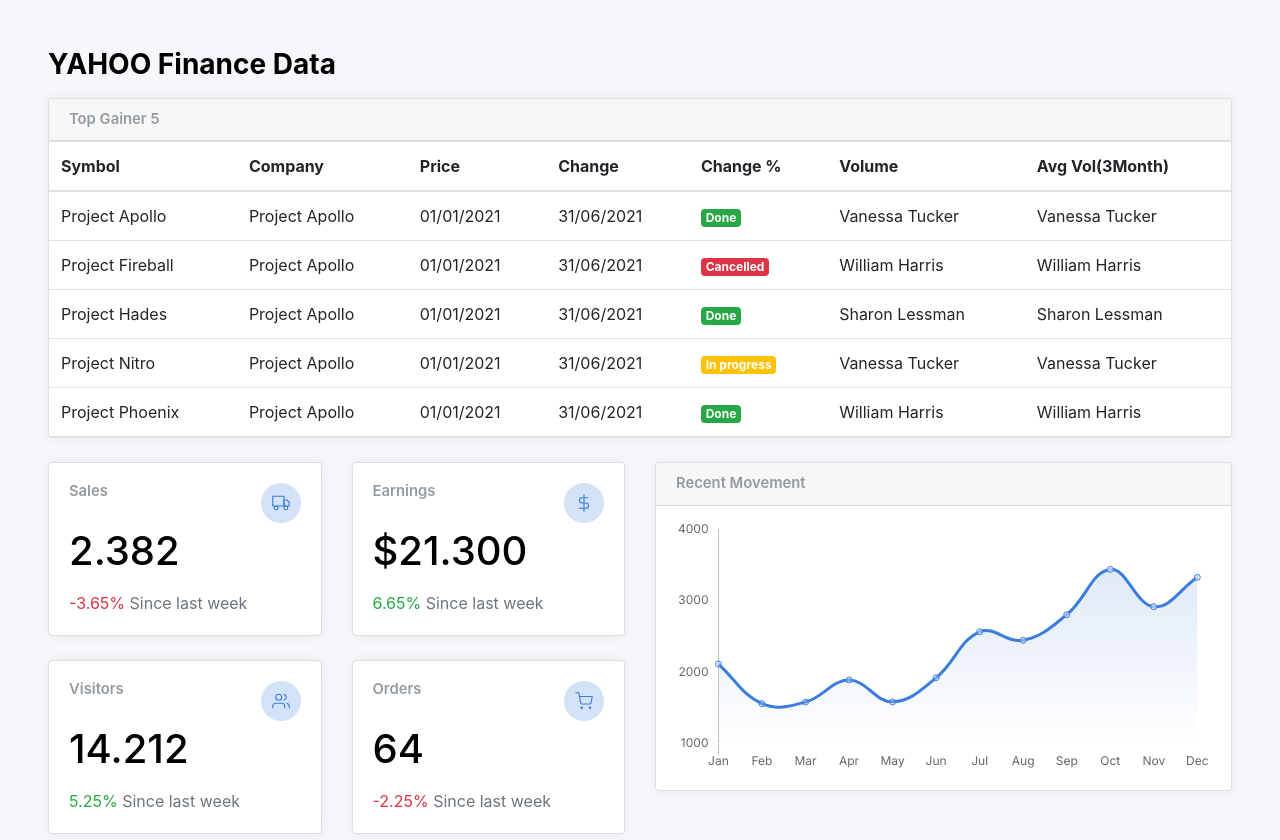
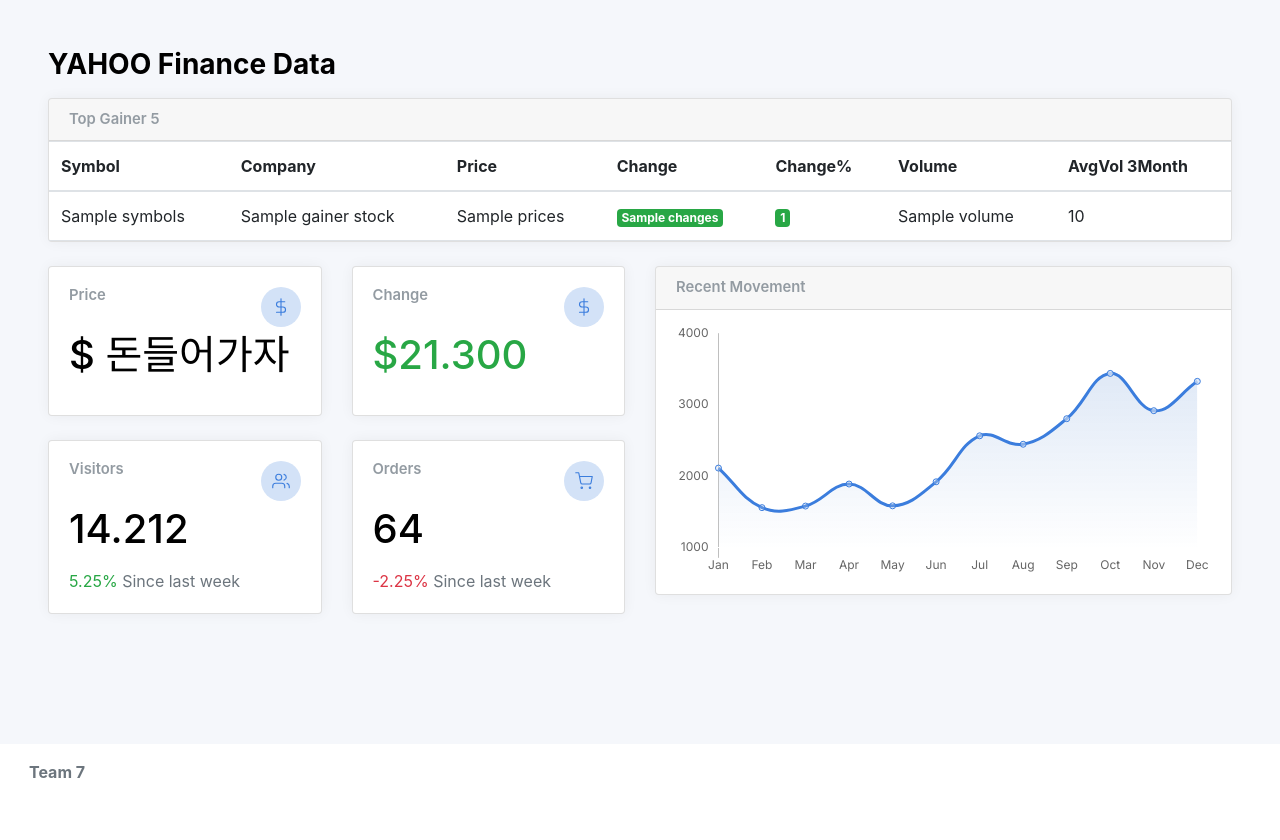
Before and after one commit to Hz114/StockDataAnalysis, a Django app: template StockDataAnalysisApp/templates/main.html in a window 1280 px wide. Shown: the top 840 px of the page. After the commit the page ends 778 px from the top, so only its background shows below. Run offline with Django 3.2, Linux system fonts and the light colour scheme; the template is opened without the code that fills it: most values are stand-ins (such as "Sample title", 1, 10 or a date in 2020); some libraries are stand-ins or nearby versions.

Commit message:
merge crawling and html

```diff
--- a/GainerStock.py
+++ b/GainerStock.py
@@ -64,5 +64,5 @@ if __name__=='__main__':
 
     StockDatalist = parseGainerStock()
 
-    for i in range(len(StockDatalist)):
+    for i in range(5):
         GainerStock(Symbols=StockDatalist[i][0],Names=StockDatalist[i][1],Prices=StockDatalist[i][2],Changes=StockDatalist[i][3],PercentageChanges=StockDatalist[i][4],MarketCap=StockDatalist[i][5],AverageVolume=StockDatalist[i][6],Volume=StockDatalist[i][7]).save()
--- a/StockDataAnalysisApp/templates/main.html
+++ b/StockDataAnalysisApp/templates/main.html
@@ -12,15 +12,12 @@
 	<meta name="keywords" content="adminkit, bootstrap, bootstrap 5, admin, dashboard, template, responsive, css, sass, html, theme, front-end, ui kit, web">
 
 	<link rel="preconnect" href="https://fonts.gstatic.com">
-	<!--
-	<link rel="shortcut icon" href="img/icons/icon-48x48.png" />
-	-->
 	<title>Yahoo Finance Data Project</title>
 
 	<link href='{% static "css/app.css" %}' rel="stylesheet">
 	<link href="https://fonts.googleapis.com/css2?family=Inter:wght@300;400;600&display=swap" rel="stylesheet">
 
-		<link rel="stylesheet" href="https://stackpath.bootstrapcdn.com/bootstrap/4.3.1/css/bootstrap.min.css"
+	<link rel="stylesheet" href="https://stackpath.bootstrapcdn.com/bootstrap/4.3.1/css/bootstrap.min.css"
 	  integrity="sha384-ggOyR0iXCbMQv3Xipma34MD+dH/1fQ784/j6cY/iJTQUOhcWr7x9JvoRxT2MZw1T" crossorigin="anonymous">
 </head>
 
@@ -30,10 +27,6 @@
 			<main class="content">
 				<div class="container-fluid p-0">
 					<h1 class="h3 mb-3"><strong>YAHOO Finance Data</strong></h1>
-					<!--
-					<h1 class="h3 mb-3"><strong>Analytics</strong> Dashboard</h1>
-					-->
-
 					<div class="row">
 						<div class="col-12 col-lg-12 col-xxl-12 d-flex">
 							<div class="card flex-fill">
@@ -47,58 +40,24 @@
 											<th>Symbol</th>
 											<th>Company</th>
 											<th class="d-none d-xl-table-cell">Price</th>
-											<th class="d-none d-xl-table-cell">Change</th>
-											<th>Change % </th>
+											<th>Change</th>
+											<th>Change% </th>
 											<th class="d-none d-md-table-cell">Volume</th>
-											<th class="d-none d-md-table-cell">Avg Vol(3Month)</th>
+											<th class="d-none d-md-table-cell">AvgVol 3Month</th>
 										</tr>
 									</thead>
 									<tbody>
+										{% for gainerStock in gainerStocks %}
 										<tr>
-											<td>Project Apollo</td>
-											<td>Project Apollo</td>
-											<td class="d-none d-xl-table-cell">01/01/2021</td>
-											<td class="d-none d-xl-table-cell">31/06/2021</td>
-											<td><span class="badge bg-success">Done</span></td>
-											<td class="d-none d-md-table-cell">Vanessa Tucker</td>
-											<td class="d-none d-md-table-cell">Vanessa Tucker</td>
+											<td>{{gainerStock.Symbols}}</td>
+											<td>{{gainerStock.Names}}</td>
+											<td class="d-none d-xl-table-cell">{{gainerStock.Prices}}</td>
+											<td><span class="badge bg-success">{{gainerStock.Changes}}</span></td>
+											<td><span class="badge bg-success">{{gainerStock.PercentageChanges}}</span></td>
+											<td class="d-none d-md-table-cell">{{gainerStock.Volume}}</td>
+											<td class="d-none d-md-table-cell">{{gainerStock.AverageVolume}}</td>
 										</tr>
-										<tr>
-											<td>Project Fireball</td>
-											<td>Project Apollo</td>
-											<td class="d-none d-xl-table-cell">01/01/2021</td>
-											<td class="d-none d-xl-table-cell">31/06/2021</td>
-											<td><span class="badge bg-danger">Cancelled</span></td>
-											<td class="d-none d-md-table-cell">William Harris</td>
-											<td class="d-none d-md-table-cell">William Harris</td>
-										</tr>
-										<tr>
-											<td>Project Hades</td>
-											<td>Project Apollo</td>
-											<td class="d-none d-xl-table-cell">01/01/2021</td>
-											<td class="d-none d-xl-table-cell">31/06/2021</td>
-											<td><span class="badge bg-success">Done</span></td>
-											<td class="d-none d-md-table-cell">Sharon Lessman</td>
-											<td class="d-none d-md-table-cell">Sharon Lessman</td>
-										</tr>
-										<tr>
-											<td>Project Nitro</td>
-											<td>Project Apollo</td>
-											<td class="d-none d-xl-table-cell">01/01/2021</td>
-											<td class="d-none d-xl-table-cell">31/06/2021</td>
-											<td><span class="badge bg-warning">In progress</span></td>
-											<td class="d-none d-md-table-cell">Vanessa Tucker</td>
-											<td class="d-none d-md-table-cell">Vanessa Tucker</td>
-										</tr>
-										<tr>
-											<td>Project Phoenix</td>
-											<td>Project Apollo</td>
-											<td class="d-none d-xl-table-cell">01/01/2021</td>
-											<td class="d-none d-xl-table-cell">31/06/2021</td>
-											<td><span class="badge bg-success">Done</span></td>
-											<td class="d-none d-md-table-cell">William Harris</td>
-											<td class="d-none d-md-table-cell">William Harris</td>
-										</tr>
+										{% endfor %}
 									</tbody>
 								</table>
 							</div>
@@ -114,20 +73,16 @@
 											<div class="card-body">
 												<div class="row">
 													<div class="col mt-0">
-														<h5 class="card-title">Sales</h5>
+														<h5 class="card-title">Price</h5>
 													</div>
 
 													<div class="col-auto">
 														<div class="stat text-primary">
-															<i class="align-middle" data-feather="truck"></i>
+															<i class="align-middle" data-feather="dollar-sign"></i>
 														</div>
 													</div>
 												</div>
-												<h1 class="mt-1 mb-3">2.382</h1>
-												<div class="mb-0">
-													<span class="text-danger"> <i class="mdi mdi-arrow-bottom-right"></i> -3.65% </span>
-													<span class="text-muted">Since last week</span>
-												</div>
+												<h1 class="mt-1 mb-3">$ 돈들어가자</h1>
 											</div>
 										</div>
 										<div class="card">
@@ -156,20 +111,17 @@
 											<div class="card-body">
 												<div class="row">
 													<div class="col mt-0">
-														<h5 class="card-title">Earnings</h5>
+														<h5 class="card-title">Change</h5>
 													</div>
-
 													<div class="col-auto">
 														<div class="stat text-primary">
 															<i class="align-middle" data-feather="dollar-sign"></i>
 														</div>
 													</div>
 												</div>
-												<h1 class="mt-1 mb-3">$21.300</h1>
-												<div class="mb-0">
-													<span class="text-success"> <i class="mdi mdi-arrow-bottom-right"></i> 6.65% </span>
-													<span class="text-muted">Since last week</span>
-												</div>
+												<h1 class="mt-1 mb-3">
+													<span class="text-success">$21.300</span>
+												</h1>
 											</div>
 										</div>
 										<div class="card">
@@ -211,23 +163,6 @@
 							</div>
 						</div>
 					</div>
-
-					<div class="row">
-						<div class="col-12 col-lg-4 col-xxl-3 d-flex">
-							<div class="card flex-fill w-100">
-								<div class="card-header">
-
-									<h5 class="card-title mb-0">Monthly Sales</h5>
-								</div>
-								<div class="card-body d-flex w-100">
-									<div class="align-self-center chart chart-lg">
-										<canvas id="chartjs-dashboard-bar"></canvas>
-									</div>
-								</div>
-							</div>
-						</div>
-					</div>
-
 				</div>
 			</main>
 
@@ -236,7 +171,7 @@
 					<div class="row text-muted">
 						<div class="col-6 text-start">
 							<p class="mb-0">
-								<a class="text-muted" href="https://adminkit.io/" target="_blank"><strong>Team 7</strong></a> &copy;
+								<a class="text-muted" href="https://adminkit.io/" target="_blank"><strong>Team 7</strong></a>
 							</p>
 						</div>
 					</div>
@@ -319,34 +254,6 @@
 	</script>
 	<script>
 		document.addEventListener("DOMContentLoaded", function() {
-			// Pie chart
-			new Chart(document.getElementById("chartjs-dashboard-pie"), {
-				type: "pie",
-				data: {
-					labels: ["Chrome", "Firefox", "IE"],
-					datasets: [{
-						data: [4306, 3801, 1689],
-						backgroundColor: [
-							window.theme.primary,
-							window.theme.warning,
-							window.theme.danger
-						],
-						borderWidth: 5
-					}]
-				},
-				options: {
-					responsive: !window.MSInputMethodContext,
-					maintainAspectRatio: false,
-					legend: {
-						display: false
-					},
-					cutoutPercentage: 75
-				}
-			});
-		});
-	</script>
-	<script>
-		document.addEventListener("DOMContentLoaded", function() {
 			// Bar chart
 			new Chart(document.getElementById("chartjs-dashboard-bar"), {
 				type: "bar",
@@ -389,85 +296,6 @@
 			});
 		});
 	</script>
-	<script>
-		document.addEventListener("DOMContentLoaded", function() {
-			var markers = [{
-					coords: [31.230391, 121.473701],
-					name: "Shanghai"
-				},
-				{
-					coords: [28.704060, 77.102493],
-					name: "Delhi"
-				},
-				{
-					coords: [6.524379, 3.379206],
-					name: "Lagos"
-				},
-				{
-					coords: [35.689487, 139.691711],
-					name: "Tokyo"
-				},
-				{
-					coords: [23.129110, 113.264381],
-					name: "Guangzhou"
-				},
-				{
-					coords: [40.7127837, -74.0059413],
-					name: "New York"
-				},
-				{
-					coords: [34.052235, -118.243683],
-					name: "Los Angeles"
-				},
-				{
-					coords: [41.878113, -87.629799],
-					name: "Chicago"
-				},
-				{
-					coords: [51.507351, -0.127758],
-					name: "London"
-				},
-				{
-					coords: [40.416775, -3.703790],
-					name: "Madrid "
-				}
-			];
-			var map = new jsVectorMap({
-				map: "world",
-				selector: "#world_map",
-				zoomButtons: true,
-				markers: markers,
-				markerStyle: {
-					initial: {
-						r: 9,
-						strokeWidth: 7,
-						stokeOpacity: .4,
-						fill: window.theme.primary
-					},
-					hover: {
-						fill: window.theme.primary,
-						stroke: window.theme.primary
-					}
-				},
-				zoomOnScroll: false
-			});
-			window.addEventListener("resize", () => {
-				map.updateSize();
-			});
-		});
-	</script>
-	<script>
-		document.addEventListener("DOMContentLoaded", function() {
-			var date = new Date(Date.now() - 5 * 24 * 60 * 60 * 1000);
-			var defaultDate = date.getUTCFullYear() + "-" + (date.getUTCMonth() + 1) + "-" + date.getUTCDate();
-			document.getElementById("datetimepicker-dashboard").flatpickr({
-				inline: true,
-				prevArrow: "<span title=\"Previous month\">&laquo;</span>",
-				nextArrow: "<span title=\"Next month\">&raquo;</span>",
-				defaultDate: defaultDate
-			});
-		});
-	</script>
 
 </body>
 
--- a/StockDataAnalysisProject/urls.py
+++ b/StockDataAnalysisProject/urls.py
@@ -20,5 +20,4 @@ from StockDataAnalysisApp import views
 urlpatterns = [
     path('admin/', admin.site.urls),
     path('', views.main, name='main'),
-    path('api/result/', views.ResultAPIView.as_view(), name="result_api")
 ]
```
Also changed, not shown: StockDataAnalysisApp/views.py (+21 -12 lines), README.md.
